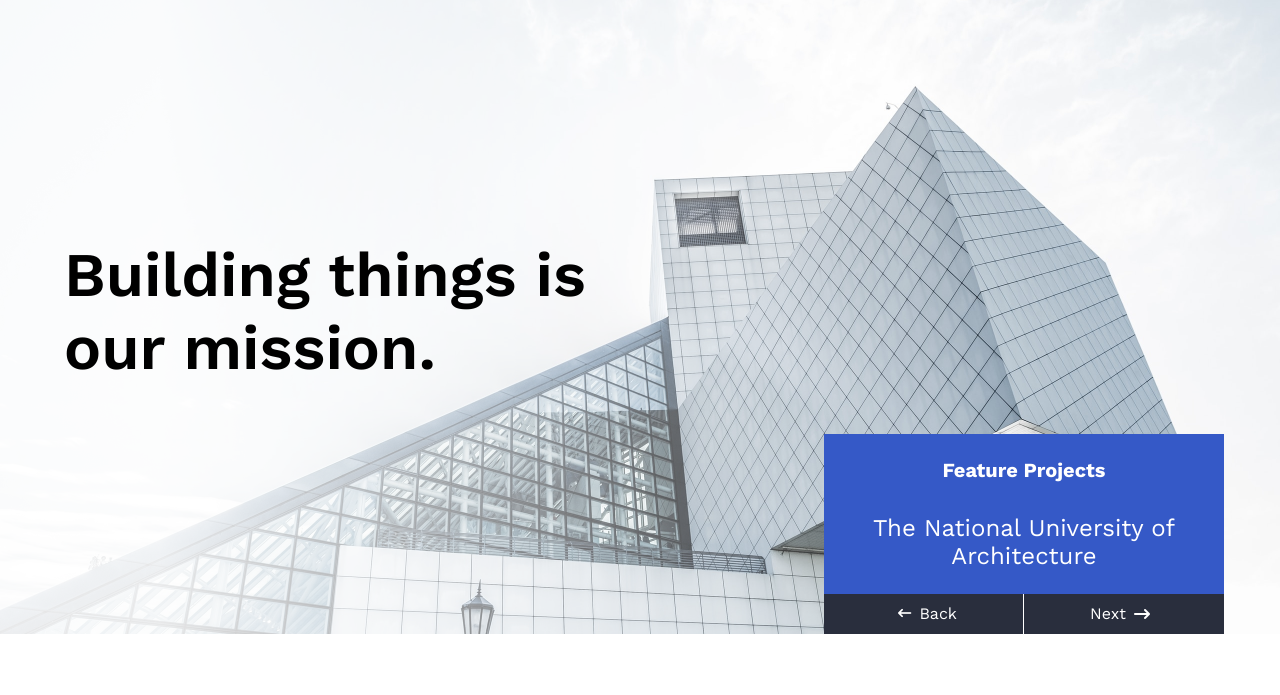
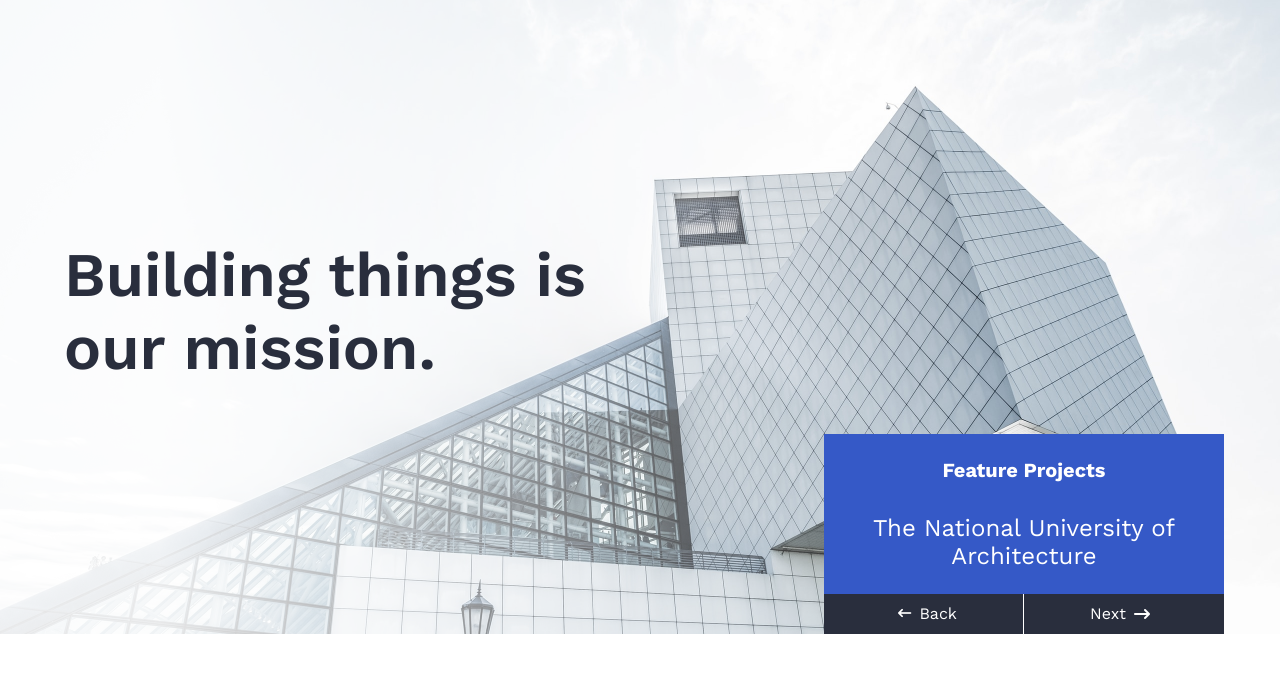
Before and after one commit to avirup-itobuz/the-box-page, a plain HTML site: page index.html in a window 1280 px wide. Shown: the part 88-783 px from the top of the page. Drawn offline with nearby package versions, Linux system fonts and the light colour scheme.

Commit message:
color changed

```diff
--- a/styles.css
+++ b/styles.css
@@ -174,6 +174,7 @@ a:hover {
 }
 
 .hero-left > h1 {
+  color: #292e3d;
   font-size: 52px;
   text-align: center;
   font-weight: 600;
```
Also changed, not shown: 1 other file.
